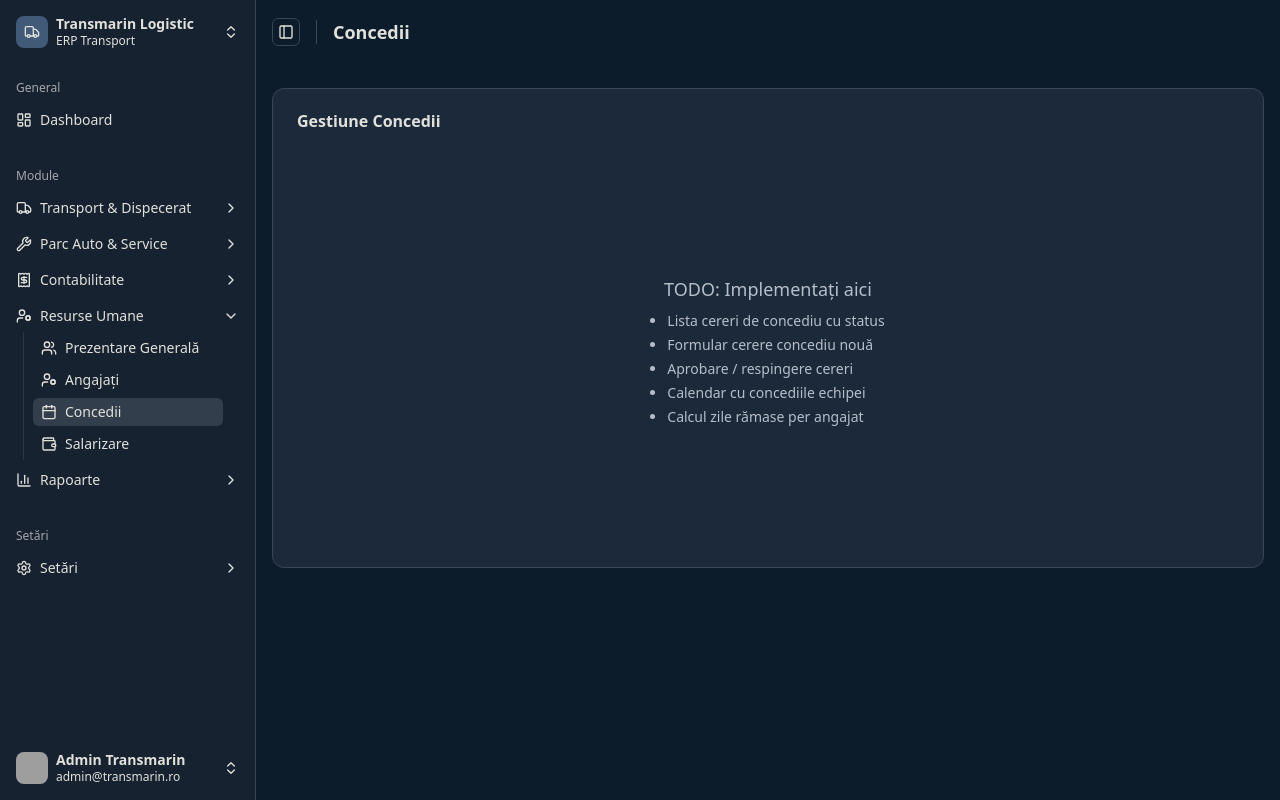
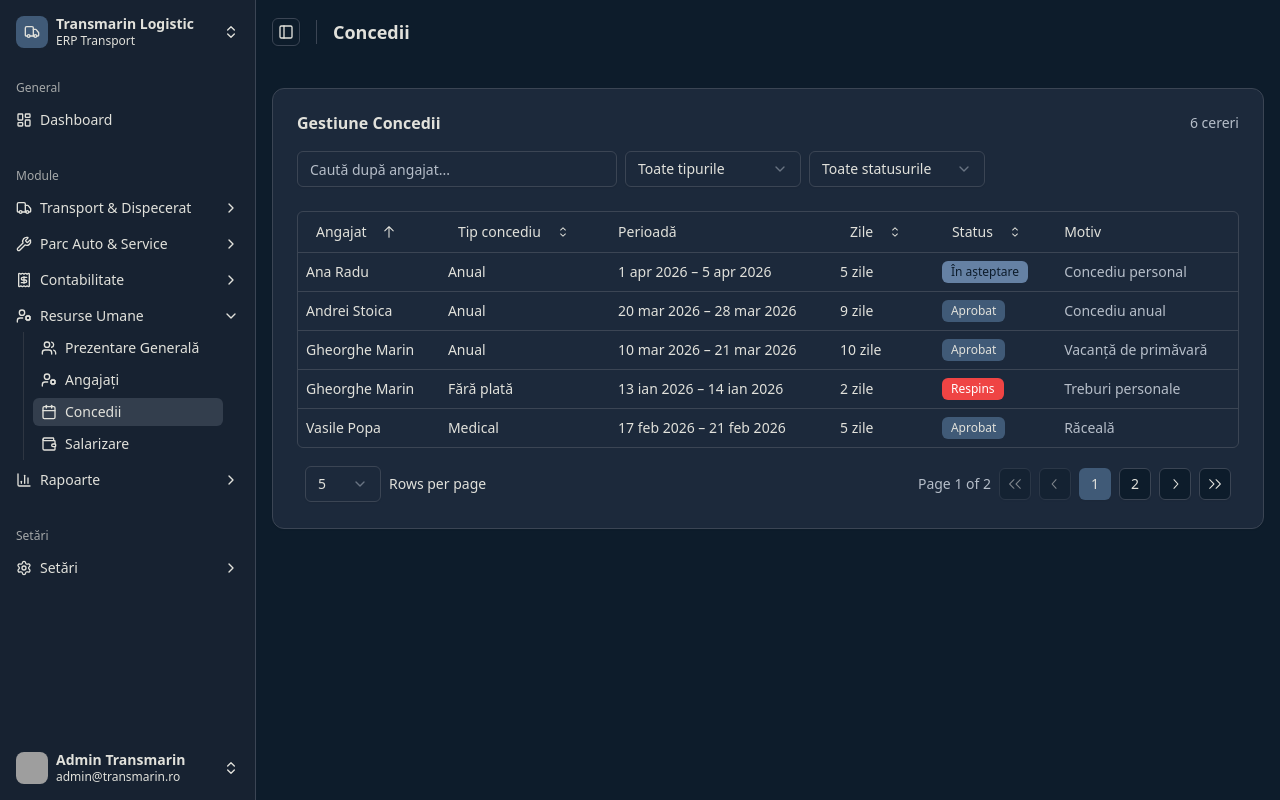
Before and after one commit to florinbadea046/Transmarin-Logistic, a React (Vite) app: page /hr/leaves in a window 1280 px wide. Built offline with nearby package versions, Linux system fonts and the light colour scheme; sample sign-in values are in the browser's storage; grey boxes are pictures that could not be loaded.

Commit message:
C5: Add leaves table with status badges and filters (#44)

```diff
--- a/src/data/mock-data.ts
+++ b/src/data/mock-data.ts
@@ -637,6 +637,69 @@ const seedSuppliers: Supplier[] = [
     bankAccount: "RO49OOOO1B31007593840000",
   },
 ];
+const seedLeaveRequests: LeaveRequest[] = [
+  {
+    id: "lr1",
+    employeeId: "e1",
+    type: "annual",
+    startDate: "2026-03-10",
+    endDate: "2026-03-21",
+    days: 10,
+    status: "approved",
+    reason: "Vacanță de primăvară",
+  },
+  {
+    id: "lr2",
+    employeeId: "e2",
+    type: "sick",
+    startDate: "2026-02-17",
+    endDate: "2026-02-21",
+    days: 5,
+    status: "approved",
+    reason: "Răceală",
+  },
+  {
+    id: "lr3",
+    employeeId: "e3",
+    type: "annual",
+    startDate: "2026-04-01",
+    endDate: "2026-04-05",
+    days: 5,
+    status: "pending",
+    reason: "Concediu personal",
+  },
+  {
+    id: "lr4",
+    employeeId: "e1",
+    type: "unpaid",
+    startDate: "2026-01-13",
+    endDate: "2026-01-14",
+    days: 2,
+    status: "rejected",
+    reason: "Treburi personale",
+  },
+  {
+    id: "lr5",
+    employeeId: "e2",
+    type: "other",
+    startDate: "2026-04-20",
+    endDate: "2026-04-20",
+    days: 1,
+    status: "pending",
+    reason: "Eveniment familial",
+  },
+  {
+    id: "lr6",
+    employeeId: "e4",
+    type: "annual",
+    startDate: "2026-03-20",
+    endDate: "2026-03-28",
+    days: 9,
+    status: "approved",
+    reason: "Concediu anual",
+  },
+];
+
 const seedServiceRecords: ServiceRecord[] = [
   {
     id: "sr1",
@@ -979,18 +1042,6 @@ const seedTrips: Trip[] = [
   },
 ];
 
-const seedLeaveRequests: LeaveRequest[] = [
-  {
-    id: "lr1",
-    employeeId: "e4",
-    type: "annual",
-    startDate: "2026-03-20",
-    endDate: "2026-03-28",
-    days: 9,
-    status: "approved",
-    reason: "Concediu anual",
-  },
-];
 
 /**
  * Încarcă datele seed în localStorage (doar dacă cheile nu există deja).
@@ -1006,7 +1057,7 @@ export function seedMockData(): void {
   initCollection(STORAGE_KEYS.trips, seedTrips);
   initCollection(STORAGE_KEYS.serviceRecords, seedServiceRecords);
   initCollection(STORAGE_KEYS.fuelRecords, seedFuelRecords);
-  initCollection(STORAGE_KEYS.invoices, []);
+  initCollection(STORAGE_KEYS.invoices, seedInvoices);
   initCollection(STORAGE_KEYS.leaveRequests, seedLeaveRequests);
   initCollection(STORAGE_KEYS.bonuses, []);
 }
--- a/src/modules/hr/pages/leaves.tsx
+++ b/src/modules/hr/pages/leaves.tsx
@@ -1,8 +1,213 @@
+import * as React from "react";
+import {
+  type ColumnDef,
+  flexRender,
+  getCoreRowModel,
+  getPaginationRowModel,
+  getSortedRowModel,
+  getFilteredRowModel,
+  type SortingState,
+  type ColumnFiltersState,
+  useReactTable,
+} from "@tanstack/react-table";
 import { Header } from "@/components/layout/header";
 import { Main } from "@/components/layout/main";
 import { Card, CardContent, CardHeader, CardTitle } from "@/components/ui/card";
+import { Badge } from "@/components/ui/badge";
+import { Input } from "@/components/ui/input";
+import {
+  Select,
+  SelectContent,
+  SelectItem,
+  SelectTrigger,
+  SelectValue,
+} from "@/components/ui/select";
+import {
+  Table,
+  TableBody,
+  TableCell,
+  TableHead,
+  TableHeader,
+  TableRow,
+} from "@/components/ui/table";
+import { DataTableColumnHeader } from "@/components/data-table/column-header";
+import { DataTablePagination } from "@/components/data-table/pagination";
+import { getCollection } from "@/utils/local-storage";
+import { STORAGE_KEYS } from "@/data/mock-data";
+import type { LeaveRequest, Employee } from "@/modules/hr/types";
+import { formatDate } from "@/utils/format";
+
+const LEAVE_TYPE_LABELS: Record<LeaveRequest["type"], string> = {
+  annual: "Anual",
+  sick: "Medical",
+  unpaid: "Fără plată",
+  other: "Altele",
+};
+
+const STATUS_LABELS: Record<LeaveRequest["status"], string> = {
+  pending: "În așteptare",
+  approved: "Aprobat",
+  rejected: "Respins",
+};
+
+function StatusBadge({ status }: { status: LeaveRequest["status"] }) {
+  const variant =
+    status === "approved"
+      ? "default"
+      : status === "rejected"
+        ? "destructive"
+        : "secondary";
+  return <Badge variant={variant}>{STATUS_LABELS[status]}</Badge>;
+}
+
+type LeaveRow = LeaveRequest & { employeeName: string };
+
+function buildColumns(): ColumnDef<LeaveRow>[] {
+  return [
+    {
+      accessorKey: "employeeName",
+      enableHiding: false,
+      header: ({ column }) => (
+        <DataTableColumnHeader column={column} title="Angajat" />
+      ),
+      cell: ({ row }) => (
+        <div className="font-medium whitespace-nowrap">
+          {row.getValue("employeeName")}
+        </div>
+      ),
+    },
+    {
+      accessorKey: "type",
+      header: ({ column }) => (
+        <DataTableColumnHeader column={column} title="Tip concediu" />
+      ),
+      cell: ({ row }) => (
+        <div className="whitespace-nowrap">
+          {LEAVE_TYPE_LABELS[row.getValue("type") as LeaveRequest["type"]]}
+        </div>
+      ),
+      filterFn: (row, id, value) => {
+        if (!value || value === "Toate") return true;
+        return row.getValue(id) === value;
+      },
+    },
+    {
+      id: "period",
+      header: "Perioadă",
+      cell: ({ row }) => (
+        <div className="whitespace-nowrap">
+          {formatDate(row.original.startDate)} – {formatDate(row.original.endDate)}
+        </div>
+      ),
+      enableSorting: false,
+    },
+    {
+      accessorKey: "days",
+      header: ({ column }) => (
+        <DataTableColumnHeader column={column} title="Zile" />
+      ),
+      cell: ({ row }) => (
+        <div className="whitespace-nowrap">{row.getValue("days")} zile</div>
+      ),
+    },
+    {
+      accessorKey: "status",
+      header: ({ column }) => (
+        <DataTableColumnHeader column={column} title="Status" />
+      ),
+      cell: ({ row }) => (
+        <StatusBadge status={row.getValue("status")} />
+      ),
+      filterFn: (row, id, value) => {
+        if (!value || value === "Toate") return true;
+        return row.getValue(id) === value;
+      },
+    },
+    {
+      accessorKey: "reason",
+      header: "Motiv",
+      cell: ({ row }) => (
+        <div className="text-muted-foreground">
+          {row.getValue("reason") || "—"}
+        </div>
+      ),
+      enableSorting: false,
+    },
+  ];
+}
 
 export default function LeavesPage() {
+  const employees = React.useMemo(
+    () => getCollection<Employee>(STORAGE_KEYS.employees),
+    [],
+  );
+
+  const employeeMap = React.useMemo(() => {
+    const map = new Map<string, string>();
+    employees.forEach((e) => map.set(e.id, e.name));
+    return map;
+  }, [employees]);
+
+  const [data] = React.useState<LeaveRow[]>(() =>
+    getCollection<LeaveRequest>(STORAGE_KEYS.leaveRequests).map((lr) => ({
+      ...lr,
+      employeeName: employeeMap.get(lr.employeeId) ?? lr.employeeId,
+    })),
+  );
+
+  const [sorting, setSorting] = React.useState<SortingState>([
+    { id: "employeeName", desc: false },
+  ]);
+  const [columnFilters, setColumnFilters] = React.useState<ColumnFiltersState>(
+    [],
+  );
+  const [search, setSearch] = React.useState("");
+  const [typeFilter, setTypeFilter] = React.useState("Toate");
+  const [statusFilter, setStatusFilter] = React.useState("Toate");
+
+  const columns = React.useMemo(() => buildColumns(), []);
+
+  const table = useReactTable({
+    data,
+    columns,
+    state: { sorting, columnFilters, globalFilter: search },
+    onSortingChange: setSorting,
+    onColumnFiltersChange: setColumnFilters,
+    onGlobalFilterChange: setSearch,
+    globalFilterFn: (row, _columnId, value) => {
+      const normalize = (s: string) =>
+        s
+          .toLowerCase()
+          .normalize("NFD")
+          .replace(/[\u0300-\u036f]/g, "");
+      const q = normalize(String(value));
+      if (!q) return true;
+      return normalize(String(row.getValue("employeeName"))).includes(q);
+    },
+    getCoreRowModel: getCoreRowModel(),
+    getSortedRowModel: getSortedRowModel(),
+    getFilteredRowModel: getFilteredRowModel(),
+    getPaginationRowModel: getPaginationRowModel(),
+    initialState: { pagination: { pageSize: 5, pageIndex: 0 } },
+  });
+
+  const handleTypeChange = (v: string) => {
+    setTypeFilter(v);
+    table.getColumn("type")?.setFilterValue(v === "Toate" ? undefined : v);
+    table.setPageIndex(0);
+  };
+
+  const handleStatusChange = (v: string) => {
+    setStatusFilter(v);
+    table.getColumn("status")?.setFilterValue(v === "Toate" ? undefined : v);
+    table.setPageIndex(0);
+  };
+
+  const handleSearch = (e: React.ChangeEvent<HTMLInputElement>) => {
+    setSearch(e.target.value);
+    table.setPageIndex(0);
+  };
+
   return (
     <>
       <Header>
@@ -11,19 +216,93 @@ export default function LeavesPage() {
       <Main>
         <Card>
           <CardHeader>
-            <CardTitle>Gestiune Concedii</CardTitle>
+            <div className="flex items-center justify-between flex-wrap gap-2">
+              <CardTitle>Gestiune Concedii</CardTitle>
+              <span className="text-sm text-muted-foreground">
+                {table.getFilteredRowModel().rows.length} cereri
+              </span>
+            </div>
+            <div className="flex flex-wrap gap-2 mt-3">
+              <Input
+                placeholder="Caută după angajat..."
+                value={search}
+                onChange={handleSearch}
+                className="max-w-xs"
+              />
+              <Select value={typeFilter} onValueChange={handleTypeChange}>
+                <SelectTrigger className="w-44">
+                  <SelectValue placeholder="Tip concediu" />
+                </SelectTrigger>
+                <SelectContent>
+                  <SelectItem value="Toate">Toate tipurile</SelectItem>
+                  <SelectItem value="annual">Anual</SelectItem>
+                  <SelectItem value="sick">Medical</SelectItem>
+                  <SelectItem value="unpaid">Fără plată</SelectItem>
+                  <SelectItem value="other">Altele</SelectItem>
+                </SelectContent>
+              </Select>
+              <Select value={statusFilter} onValueChange={handleStatusChange}>
+                <SelectTrigger className="w-44">
+                  <SelectValue placeholder="Status" />
+                </SelectTrigger>
+                <SelectContent>
+                  <SelectItem value="Toate">Toate statusurile</SelectItem>
+                  <SelectItem value="pending">În așteptare</SelectItem>
+                  <SelectItem value="approved">Aprobat</SelectItem>
+                  <SelectItem value="rejected">Respins</SelectItem>
+                </SelectContent>
+              </Select>
+            </div>
           </CardHeader>
-          <CardContent className="flex h-96 items-center justify-center text-muted-foreground">
-            <div className="text-center space-y-2">
-              <p className="text-lg font-medium">TODO: Implementați aici</p>
-              <ul className="text-sm text-left list-disc pl-4 space-y-1">
-                <li>Lista cereri de concediu cu status</li>
-                <li>Formular cerere concediu nouă</li>
-                <li>Aprobare / respingere cereri</li>
-                <li>Calendar cu concediile echipei</li>
-                <li>Calcul zile rămase per angajat</li>
-              </ul>
+
+          <CardContent className="space-y-4">
+            <div className="rounded-md border">
+              <Table>
+                <TableHeader>
+                  {table.getHeaderGroups().map((headerGroup) => (
+                    <TableRow key={headerGroup.id}>
+                      {headerGroup.headers.map((header) => (
+                        <TableHead key={header.id}>
+                          {header.isPlaceholder
+                            ? null
+                            : flexRender(
+                                header.column.columnDef.header,
+                                header.getContext(),
+                              )}
+                        </TableHead>
+                      ))}
+                    </TableRow>
+                  ))}
+                </TableHeader>
+                <TableBody>
+                  {table.getRowModel().rows?.length ? (
+                    table.getRowModel().rows.map((row) => (
+                      <TableRow key={row.id}>
+                        {row.getVisibleCells().map((cell) => (
+                          <TableCell key={cell.id}>
+                            {flexRender(
+                              cell.column.columnDef.cell,
+                              cell.getContext(),
+                            )}
+                          </TableCell>
+                        ))}
+                      </TableRow>
+                    ))
+                  ) : (
+                    <TableRow>
+                      <TableCell
+                        colSpan={table.getVisibleLeafColumns().length}
+                        className="h-24 text-center text-muted-foreground"
+                      >
+                        Nicio cerere de concediu găsită.
+                      </TableCell>
+                    </TableRow>
+                  )}
+                </TableBody>
+              </Table>
             </div>
+
+            <DataTablePagination table={table} pageSizes={[5, 10, 20]} />
           </CardContent>
         </Card>
       </Main>
```
